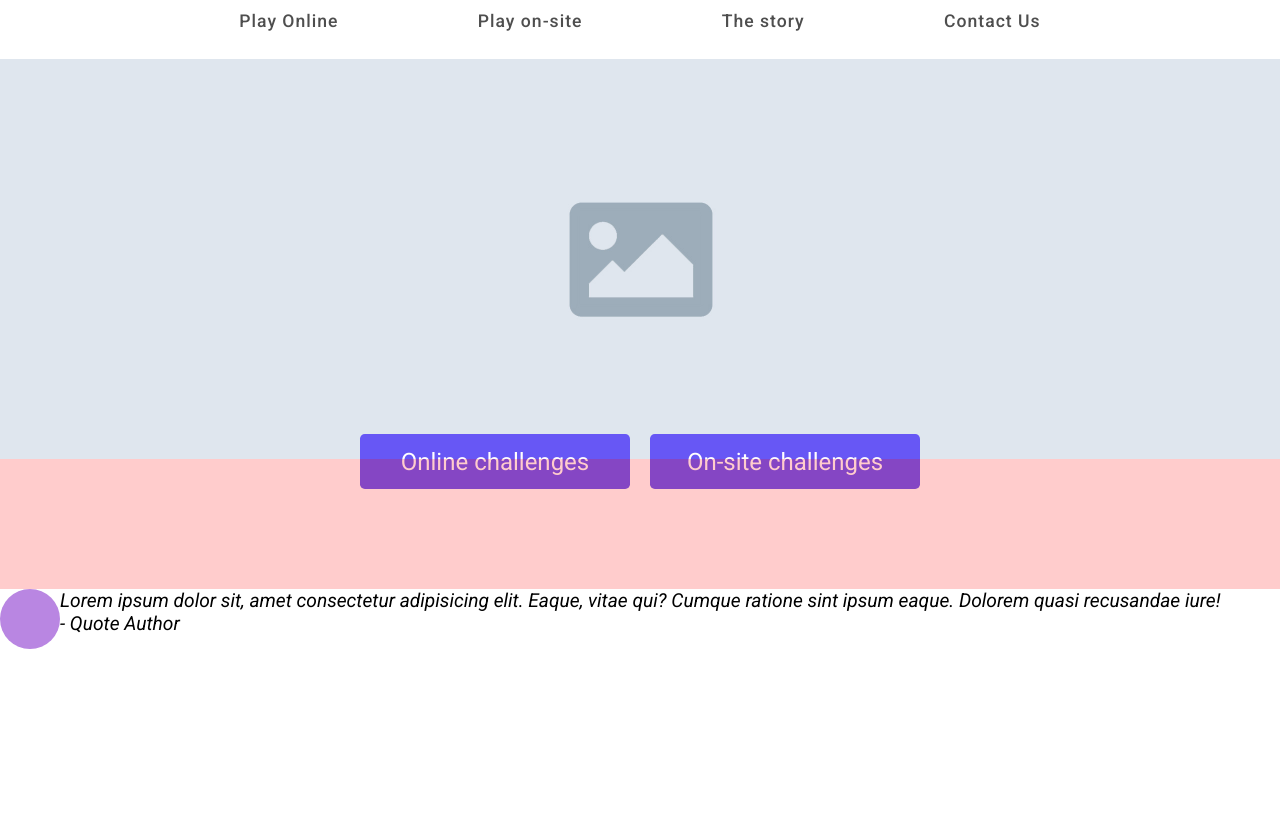
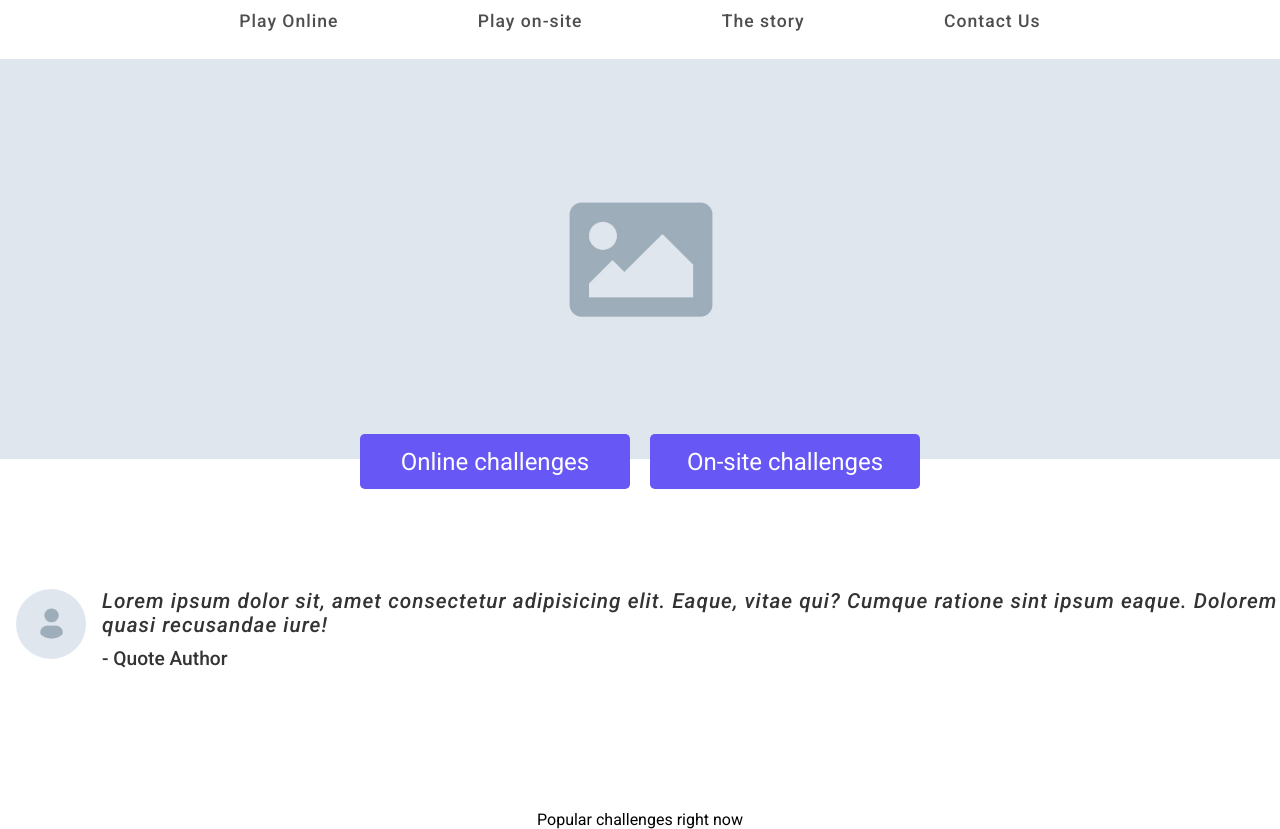
Before and after one commit to christerresin/esc, a website: page index.html in a window 1280 px wide. Shown: the part 117-946 px from the top of the page. Before the commit the page ends 800 px from the top, so only its background shows below. Drawn offline with Linux system fonts and the light colour scheme.

Commit message:
layout and design on quote section

```diff
--- a/index.html
+++ b/index.html
@@ -40,6 +40,12 @@
         </div>
     </div>
 
+    <div class="divider"></div>
+
+    <div class="header">
+        <div class="header-content">Popular challenges right now</div>
+    </div>
+
 
 </body>
 </html>
--- a/src/styles.scss
+++ b/src/styles.scss
@@ -231,8 +231,6 @@ body {
 
 .divider {
   grid-column: span 12;
-  background-color: red;
-  opacity: 0.2;
   height: 130px;
 }
 
@@ -240,19 +238,43 @@ body {
   grid-column: span 12;
   display: flex;
 
-  font-size: 1.2rem;
+  font-size: 1.3rem;
   font-style: italic;
-  font-weight: 400;
+  font-weight: 500;
+  letter-spacing: 1px;
+  color: $primaryFontColor;
 
   .quote-img {
-    background-color: $primaryColor;
+    background-color: $imagePlaceholderColor;
+    background-image: url(/img/user-placeholder.jpg);
+    background-size: 50%;
+    background-position: center;
+    background-repeat: no-repeat;
     border-radius: 100%;
-    height: 60px;
-    width: 60px;
+    height: 70px;
+    width: 70px;
+    margin-left: 1rem;
+    margin-right: 1rem;
   }
 
   .quote-right {
     display: flex;
     flex-direction: column;
+    font-weight: 500;
+  }
+
+  span {
+    margin-bottom: 10px;
+  }
+
+  span:nth-of-type(2) {
+    font-size: 1.2rem;
+    font-style: normal;
+    letter-spacing: 0;
   }
 }
+
+.header {
+  grid-column: span 12;
+  text-align: center;
+}
```
Also changed, not shown: img/user-placeholder.jpg (added), img/user-placeholder.png (added), styles.css, 1 other file.
